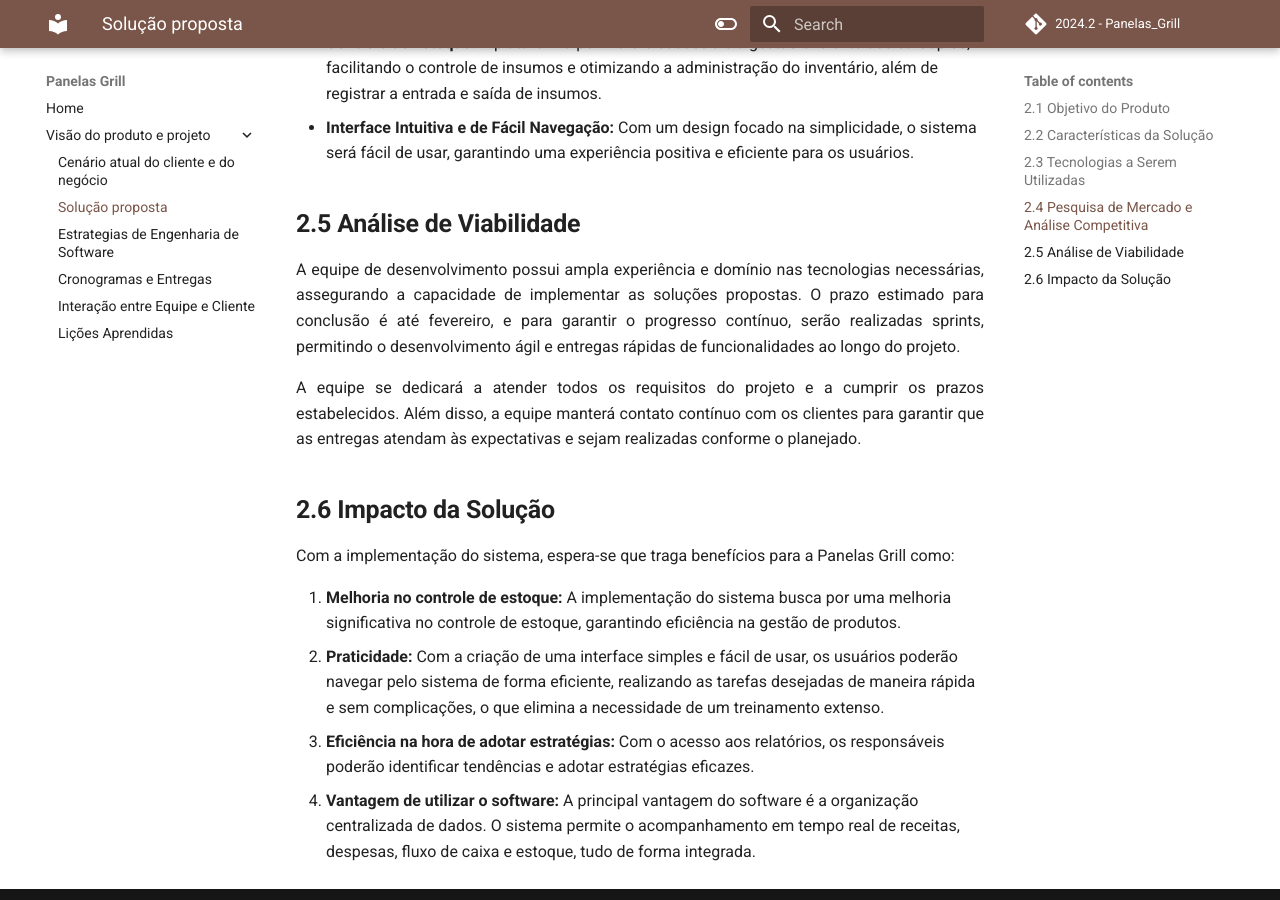
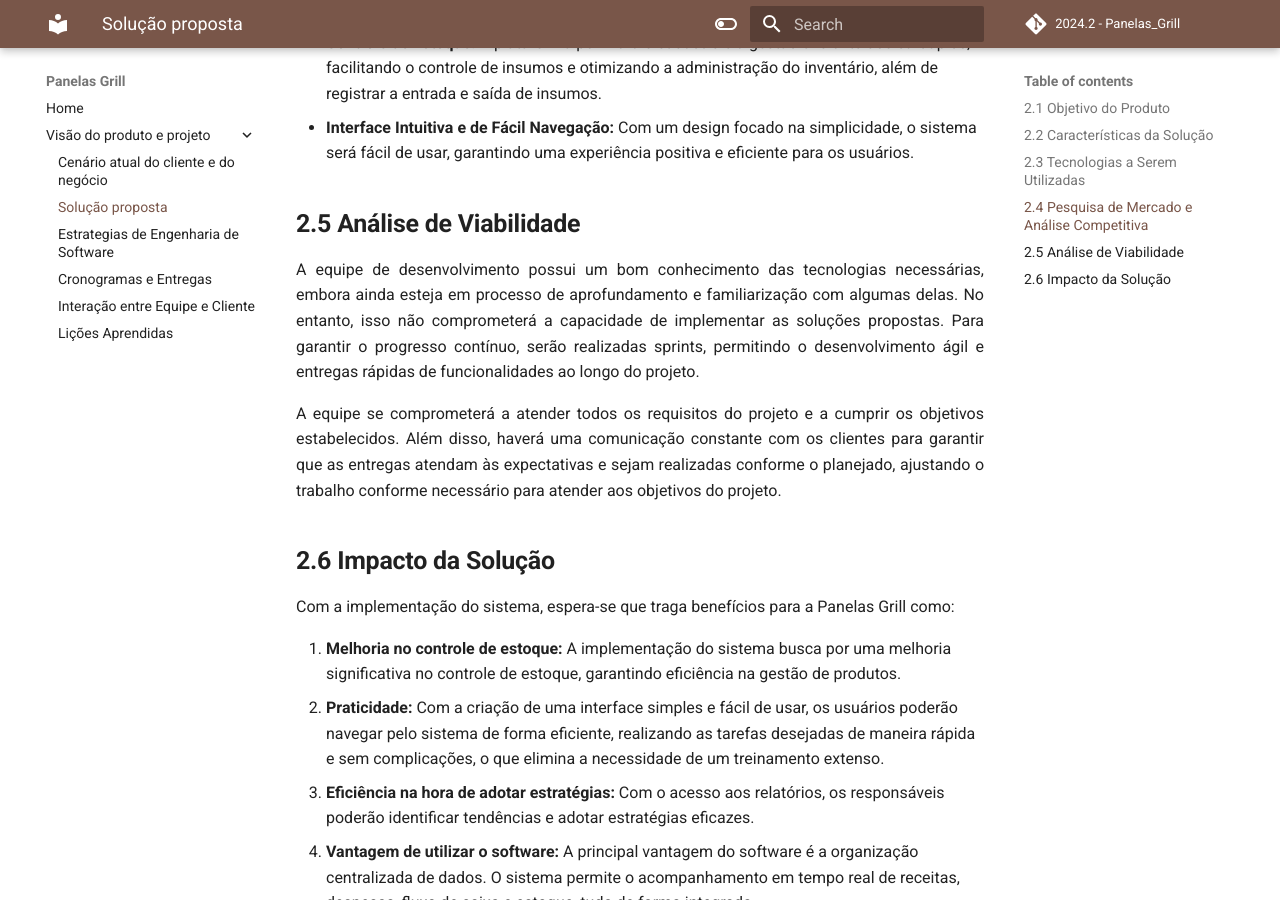
Before and after one commit to mdsreq-fga-unb/2024.2-T03-PanelasGrill, an MkDocs documentation site: the page built from docs/unidade1/sessao2.md, in a window 1280 px wide and 900 px high, scrolled down 1987 px. Built offline with MkDocs 1.6.1 and Material for MkDocs 9.7.7, drawn with Linux system fonts in a browser that asks for light colours; comment, search, counter and statistics services are not loaded.

Commit message:
[DOCS] Atualizando 2.5 Análise de Viabilidade

```diff
--- a/docs/unidade1/sessao2.md
+++ b/docs/unidade1/sessao2.md
@@ -48,9 +48,9 @@
 
 ## **2.5 Análise de Viabilidade**
 
-<p>A equipe de desenvolvimento possui ampla experiência e domínio nas tecnologias necessárias, assegurando a capacidade de implementar as soluções propostas. O prazo estimado para conclusão é até fevereiro, e para garantir o progresso contínuo, serão realizadas sprints, permitindo o desenvolvimento ágil e entregas rápidas de funcionalidades ao longo do projeto.</p>
+<p>A equipe de desenvolvimento possui um bom conhecimento das tecnologias necessárias, embora ainda esteja em processo de aprofundamento e familiarização com algumas delas. No entanto, isso não comprometerá a capacidade de implementar as soluções propostas. Para garantir o progresso contínuo, serão realizadas sprints, permitindo o desenvolvimento ágil e entregas rápidas de funcionalidades ao longo do projeto.</p>
 
-<p>A equipe se dedicará a atender todos os requisitos do projeto e a cumprir os prazos estabelecidos. Além disso, a equipe manterá contato contínuo com os clientes para garantir que as entregas atendam às expectativas e sejam realizadas conforme o planejado.</p>
+<p>A equipe se comprometerá a atender todos os requisitos do projeto e a cumprir os objetivos estabelecidos. Além disso, haverá uma comunicação constante com os clientes para garantir que as entregas atendam às expectativas e sejam realizadas conforme o planejado, ajustando o trabalho conforme necessário para atender aos objetivos do projeto.</p>
 
 ## **2.6 Impacto da Solução**
 
```
